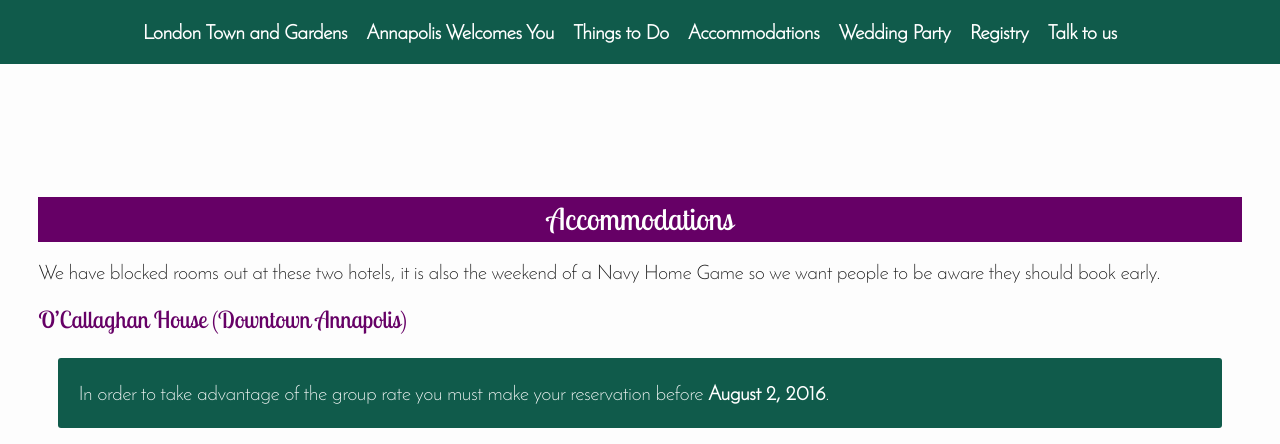
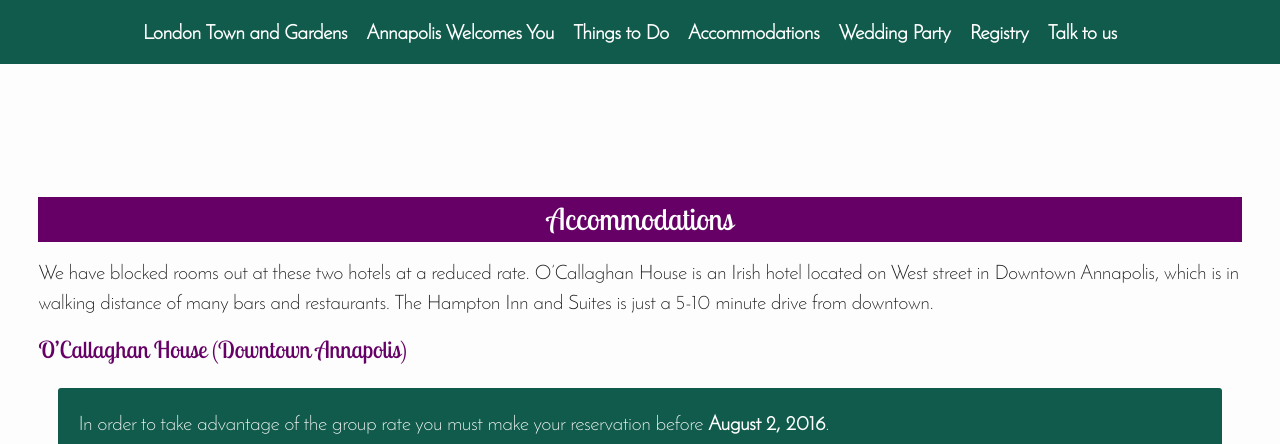
Before and after one commit to rhewitt22/jessie, a Jekyll site: the page built from index.html, in a window 1280 px wide and 900 px high, scrolled down 3704 px, cut to the strip 0-444 px from the top of the window. Built offline with Jekyll 4.4.1, drawn with Linux system fonts in a browser that asks for light colours; nearby versions of some CDN libraries.

Commit message:
Remove information related to Navy home game

```diff
--- a/index.html
+++ b/index.html
@@ -109,7 +109,7 @@ layout: default
   <section class="page" id="accommodations">
     <h2 class="heading">Accommodations</h2>
 
-    <p>We have blocked rooms out at these two hotels, it is also the weekend of a Navy Home Game so we want people to be aware they should book early.</p>
+    <p>We have blocked rooms out at these two hotels at a reduced rate.  O&rsquo;Callaghan House is an Irish hotel located on West street in Downtown Annapolis, which is in walking distance of many bars and restaurants.  The Hampton Inn and Suites is just a 5-10 minute drive from downtown.</p>
 
     <h3>O&rsquo;Callaghan House (Downtown Annapolis)</h3>
 
```
